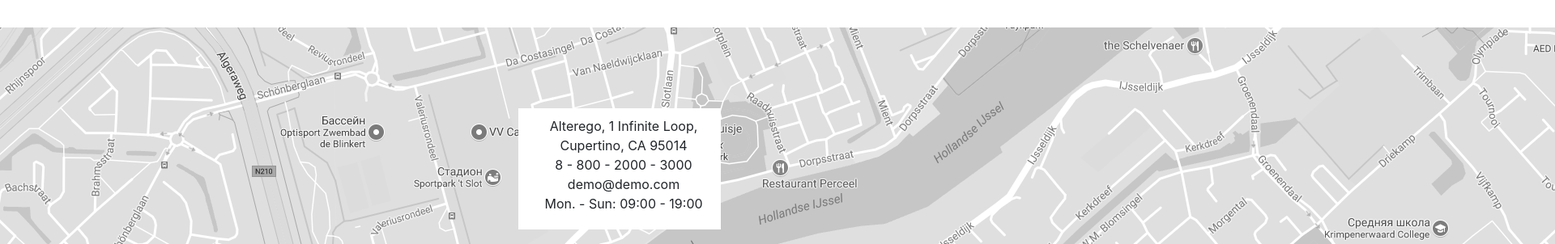
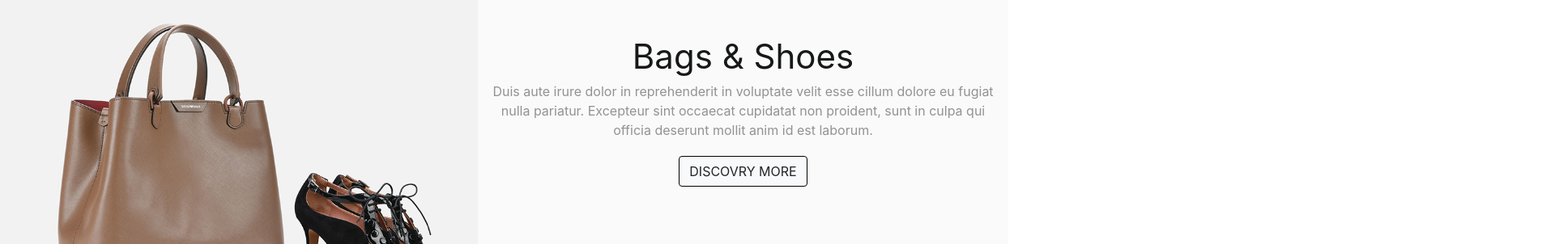
Before and after one commit to alaashaher/Arkana-E-Commerce, a website built with webpack: page Arkana-E-Commerce/index.html in a window 1280 px wide. Shown: the part 2169-2471 px from the top of the page at 81% size, 1920 px wide, since content can reach past the window. Built offline with nearby package versions, Linux system fonts and the light colour scheme.

Commit message:
prodecut section

```diff
--- a/Arkana-E-Commerce/index.html
+++ b/Arkana-E-Commerce/index.html
@@ -248,12 +248,20 @@
   <!--/* Top Trending end */-->
 
   <!--prodect start-->
+  <section id="prodect" class="section row">
+    <div id="prodect-image" class="col-lg-6"> <img src="/public/Img@1X.png"></div>
+    <div class="col-lg-6 text-center pordect-rigth">
+      <div class="prodect-title">Bags & Shoes</div>
+      <div class="prodect-desc">Duis aute irure dolor in reprehenderit in voluptate velit esse cillum dolore eu fugiat nulla pariatur.
+Excepteur sint occaecat cupidatat non proident, sunt in culpa qui officia deserunt mollit anim id est laborum.</div>
+      <div><button class="btn btn-light discovery-btn">DISCOVRY MORE</button></div>
+    </div>
 
-
+  </section>
   <!--prodect end-->
 
 
-  <!--logos section -->
+  <!--logos section start -->
   <section class="logos row">
     <div class="col-lg-12 text-center">
       <div class="row  text-center">
@@ -278,7 +286,17 @@
     </div>
   </div>
   </section>
+  <!--logos section end -->
 
+  <!-- instgram start -->
+
+
+
+  <!-- instgram end -->
+  <section class="instgram">
+
+
+  </section>
   <!-- map section -->
   <section >
     <div id="map"><img src="/public/Map@1X.png"></div>
--- a/Arkana-E-Commerce/src/scss/custom.scss
+++ b/Arkana-E-Commerce/src/scss/custom.scss
@@ -234,13 +234,41 @@ figcaption button{
 }
 /* Top Trending end */
 
+/* prodect start */
+#prodect {
+    height: 300px;
+    padding-top: 20px;
+    margin-top: 0px;
+    margin-top: 50px;
+}
+#prodect-image {
+    float: left;
+}
+#prodect-image img {
+  height: 100%;
+  width: 100%;
+}
+.prodect-title{
+  font-size: 42px;
+color: rgba(22, 25, 24, 255);
 
+}
+.pordect-rigth {
+  background-color: #fafafa;
+  padding-top: 40px;
+  margin-left: -50px;
+}
+.discovery-btn {
+  border: 1px solid black;
+  margin-top: 20px;
+}
+.prodect-desc{
+  color: rgba(146, 146, 146, 255);
 
-
-
+}
 /* logo section */
 .logos {
-  margin-top: 20px;
+  margin-top: 30px;
 }
 
 /* map section */
@@ -248,6 +276,9 @@ figcaption button{
     height: 300px;
     width: 100%;
     margin-top: 50px;
+}
+#map img {
+  width: 100%;
 }
 .address {
     width: 250px;
```
Also changed, not shown: Arkana-E-Commerce/public/1@1X.png (added), Arkana-E-Commerce/public/2@1X.png (added), Arkana-E-Commerce/public/3@1X.png (added), Arkana-E-Commerce/public/4@1X.png (added), Arkana-E-Commerce/public/5@1X.png (added), Arkana-E-Commerce/public/6@1X.png (added), Arkana-E-Commerce/public/Img@1X.png (added).
